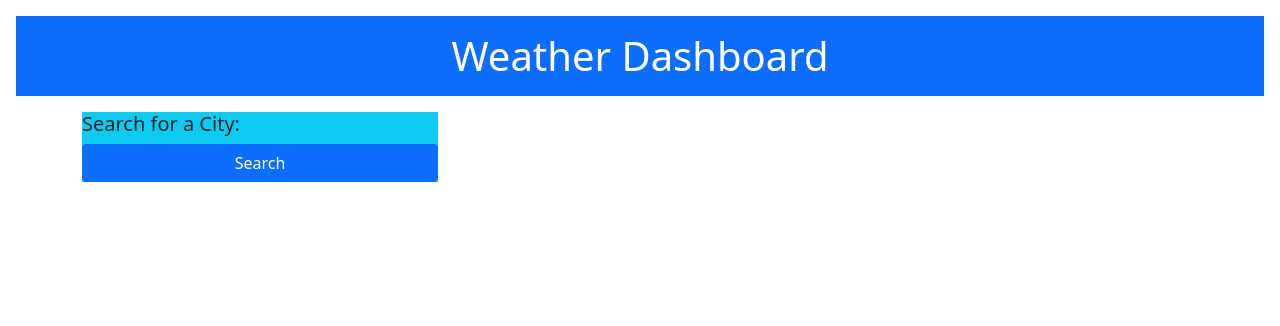
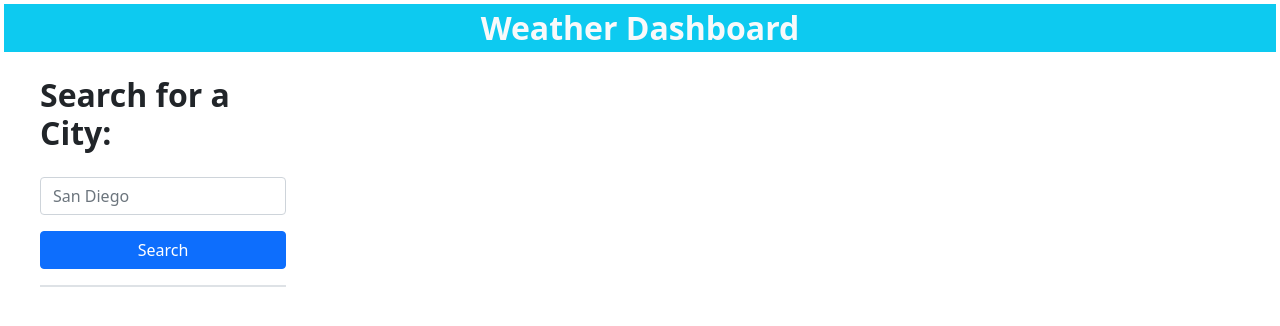
Before and after one commit to jaclynnburch/jackie-weather-data, a plain HTML site: page index.html in a window 1280 px wide. Drawn offline with nearby package versions, Linux system fonts and the light colour scheme.

Commit message:
configuring bootstrap containers

```diff
--- a/index.html
+++ b/index.html
@@ -5,50 +5,60 @@
     <meta name="viewport" content="width=device-width, initial-scale=1.0" />
     <title>Jackie-Weather-Forcast</title>
 
+       <link
+      rel="stylesheet"
+      href="https://cdn.jsdelivr.net/npm/bootstrap-icons@1.11.1/font/bootstrap-icons.css"
+    />
+
+    <!-- Bootstrap CSS -->
     <link
-      href="https://cdn.jsdelivr.net/npm/bootstrap@5.0.2/dist/css/bootstrap.min.css"
+      href="https://cdn.jsdelivr.net/npm/bootstrap@5.1.3/dist/css/bootstrap.min.css"
       rel="stylesheet"
-      integrity="sha384-EVSTQN3/azprG1Anm3QDgpJLIm9Nao0Yz1ztcQTwFspd3yD65VohhpuuCOmLASjC"
+      integrity="sha384-1BmE4kWBq78iYhFldvKuhfTAU6auU8tT94WrHftjDbrCEXSU1oBoqyl2QvZ6jIW3"
       crossorigin="anonymous"
     />
+
+    <title>Weather App</title>
   </head>
-  <body>
-    <!-- <h1>Weather Dashboard</h1> -->
-    <div class="h1 text-white text-center bg-primary m-3 p-3">
+  <body class="p-1">
+    <header class="bg-info fs-2 fw-bolder text-light text-center">
       Weather Dashboard
-    </div>
+    </header>
 
-    <!-- Search div container -->
-    <div class="container">
+    <div class="container-fluid py-2">
       <div class="row">
-        <div class="col-lg-4">
-          <div class="bg-info">
-            <h5>Search for a City:</h5>
-            <div class="border-outline">
-              <!-- Content of the existing container -->
-            </div>
-            <a href="#" class="btn btn-primary col-12 border-rounded">Search</a>
-          </div>
-        </div>
-      </div>
-      </div>
+        <div class="col-3">
+          <div class="container-fluid">
+            <form
+              class="d-grid gap-3 border-bottom border-2 py-3"
+              role="search"
+              onsubmit="handleSearch(event)"
+            >
+              <h2 class="fw-bold">Search for a City:</h2>
+              <input
+                id="searchInput"
+                class="form-control me-2"
+                type="search"
+                placeholder="San Diego"
+                aria-label="Search"
+              />
+              <button class="btn btn-primary" type="submit">Search</button>
+            </form>
 
-        <!-- New container to the right -->
-        <div class="container">
-          <div class="col-lg-8">
-            <div class="bg-secondary">
-
-              <!-- Content of the new container -->
+            <div class="d-grid" id="searchHistory">
+              <!-- Recent search history cards will be displayed here -->
             </div>
           </div>
         </div>
+        <div class="col-8" id="weatherInfo"></div>
       </div>
     </div>
 
     <script
-      src="https://cdn.jsdelivr.net/npm/bootstrap@5.0.2/dist/js/bootstrap.bundle.min.js"
-      integrity="sha384-MrcW6ZMFYlzcLA8Nl+NtUVF0sA7MsXsP1UyJoMp4YLEuNSfAP+JcXn/tWtIaxVXM"
+      src="https://cdn.jsdelivr.net/npm/bootstrap@5.1.3/dist/js/bootstrap.bundle.min.js"
+      integrity="sha384-ka7Sk0Gln4gmtz2MlQnikT1wXgYsOg+OMhuP+IlRH9sENBO0LRn5q+8nbTov4+1p"
       crossorigin="anonymous"
     ></script>
+    <script src="./script.js"></script>
   </body>
 </html>
```
